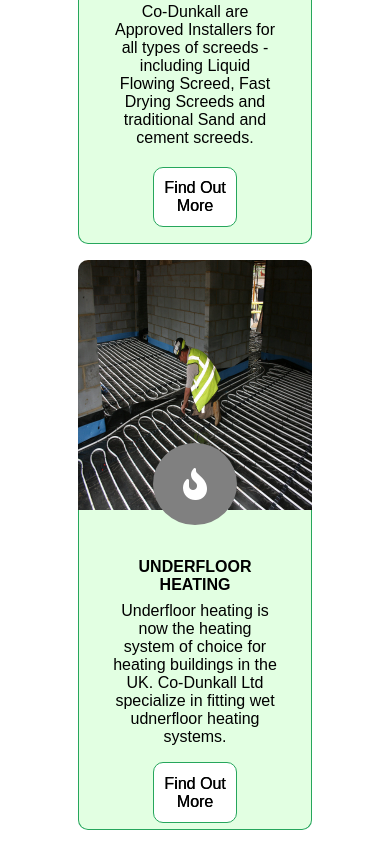
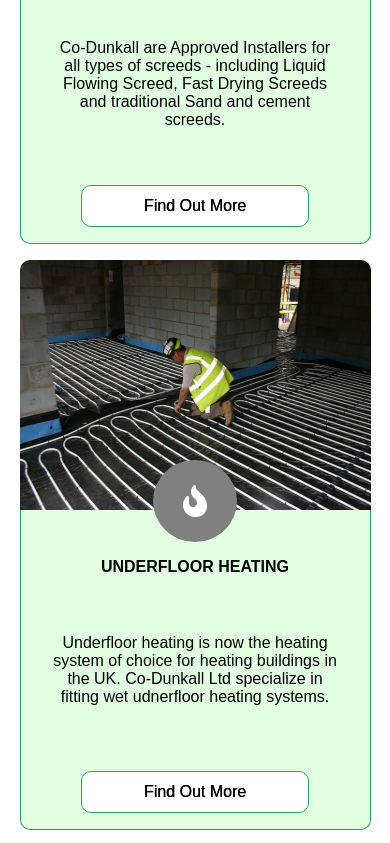
Before and after one commit to AFerguson01/CoDunkall, a plain HTML site: page index.html in a window 390 px wide. Shown: the part 991-1834 px from the top of the page. Drawn offline with Linux system fonts and the light colour scheme.

Commit message:
Services Responsivness Fix
Fix an issue with the services where the boxe's width became to small on smaller devices

```diff
--- a/style.css
+++ b/style.css
@@ -227,7 +227,7 @@ button{
     left: 50%;
     -webkit-transform: translateX(-50%);
     transform: translateX(-50%);
-    top: 32%;
+    top: 35%;
 
 }
 .services-section .service div{
@@ -260,3 +260,11 @@ button{
         width: 100%;
     }
 }
+@media screen and (max-width: 550px){
+    .services-section{
+        width: 90%;
+    }
+    .services-section .service div button{
+        width: 80%;
+    }
+}
```
